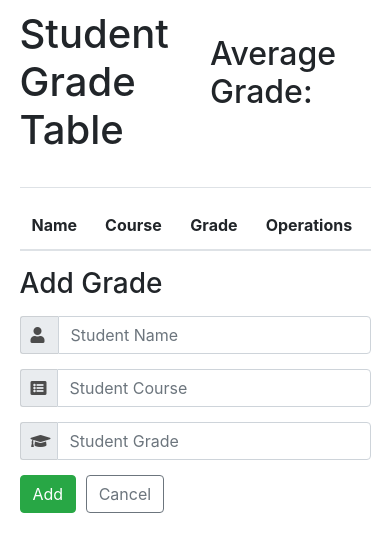
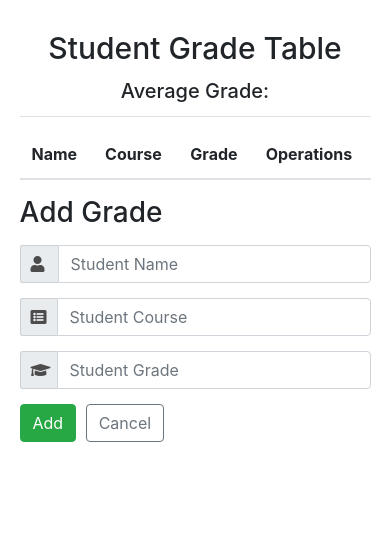
Before and after one commit to steventran815/student-grade-table, a plain HTML site: page index.html in a window 390 px wide. Drawn offline with nearby package versions, Linux system fonts and the light colour scheme; no server answers.

Commit message:
Viewable on Small Phones

```diff
--- a/css/style.css
+++ b/css/style.css
@@ -3,6 +3,8 @@
 }
 .title{
   padding-bottom:25px;
+  font-size:30px;
+  text-align:left;
 }
 .tableHeader{
   padding-top:25px !important;
@@ -13,7 +15,9 @@ tbody > tr:nth-child(odd) {
 }
 .averageGrade{
   float:right;
-  padding:25px 0px;
+  padding:0px 0px;
+  font-size:25px;
+  text-align:right;
 }
 .input-group{
   width:100%;
@@ -43,3 +47,24 @@ tbody > tr:nth-child(odd) {
 .fa-user{
   width:17px;
 }
+
+
+
+@media only screen
+  and (max-device-width: 900px)
+   {
+    .title{
+      font-size:30px;
+      padding-top:20px;
+      padding-bottom:5px;
+      text-align:center;
+    }
+    .averageGrade{
+      font-size:20px;
+      padding-top:0px;
+      padding-bottom:5px;
+      text-align:center;
+      float:none;
+
+    }
+}
--- a/index.html
+++ b/index.html
@@ -12,10 +12,10 @@
   <div class="mainContainer">
     <header>
       <div class="row">
-        <div class="col">
+        <div class="col-md-6 col-sm-12">
           <h1 class="title">Student Grade Table</h1>
         </div>
-        <div class="col">
+        <div class="col-md-6 col-sm-12">
           <h2 class="averageGrade">Average Grade: <span class="badge badge-secondary" id="averageGrade"></span></h2>
         </div>
       </div>
```
